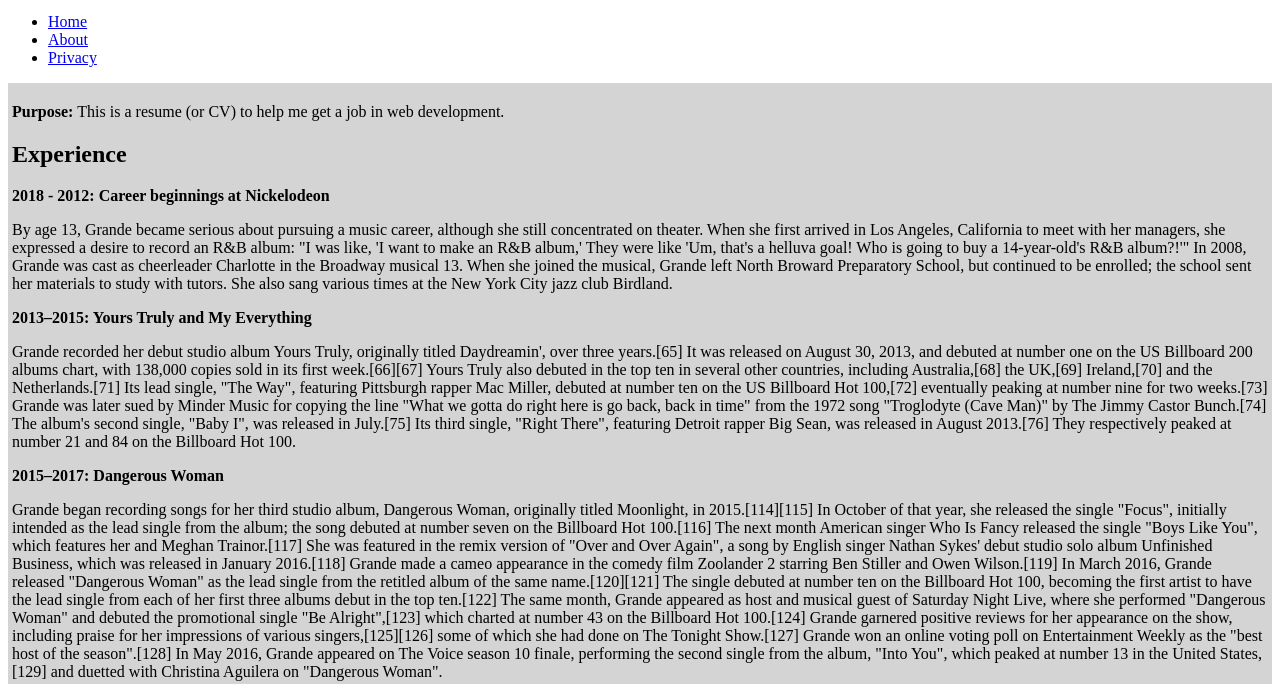
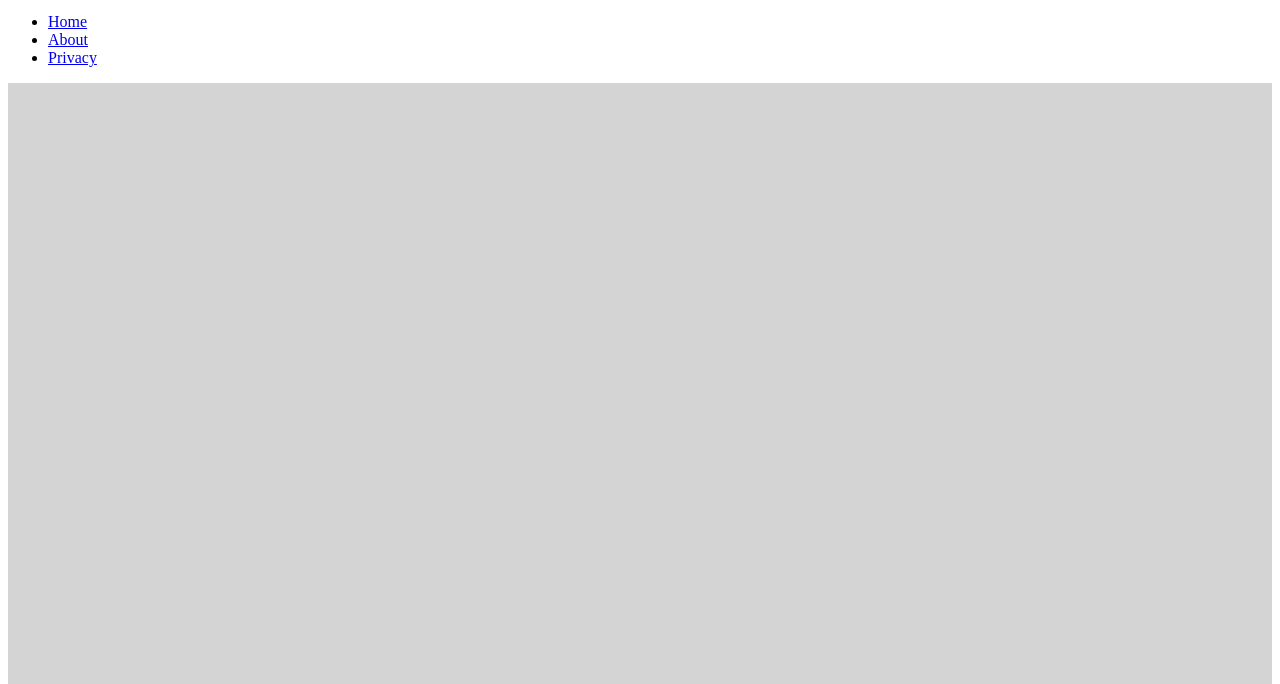
Before and after one commit to oanaadri/donec_mattis, a plain HTML site: page index.html in a window 1280 px wide. Shown: the part 352-1036 px from the top of the page. Drawn offline with Linux system fonts and the light colour scheme.

Commit message:
initial commit

```diff
--- a/index.html
+++ b/index.html
@@ -14,7 +14,7 @@
             </ul>
         </header>
 
-        <main style="background-color: rgb(212, 212, 212); padding: 4px;">
+        <main style="background-color: rgb(212, 212, 212); padding: 4px; color:rgb(212, 212, 212)">
             <p><strong>Purpose: </strong>This is a resume (or CV) to help me get a job in web development.</p>
 
             <h2>Experience</h2>
```
